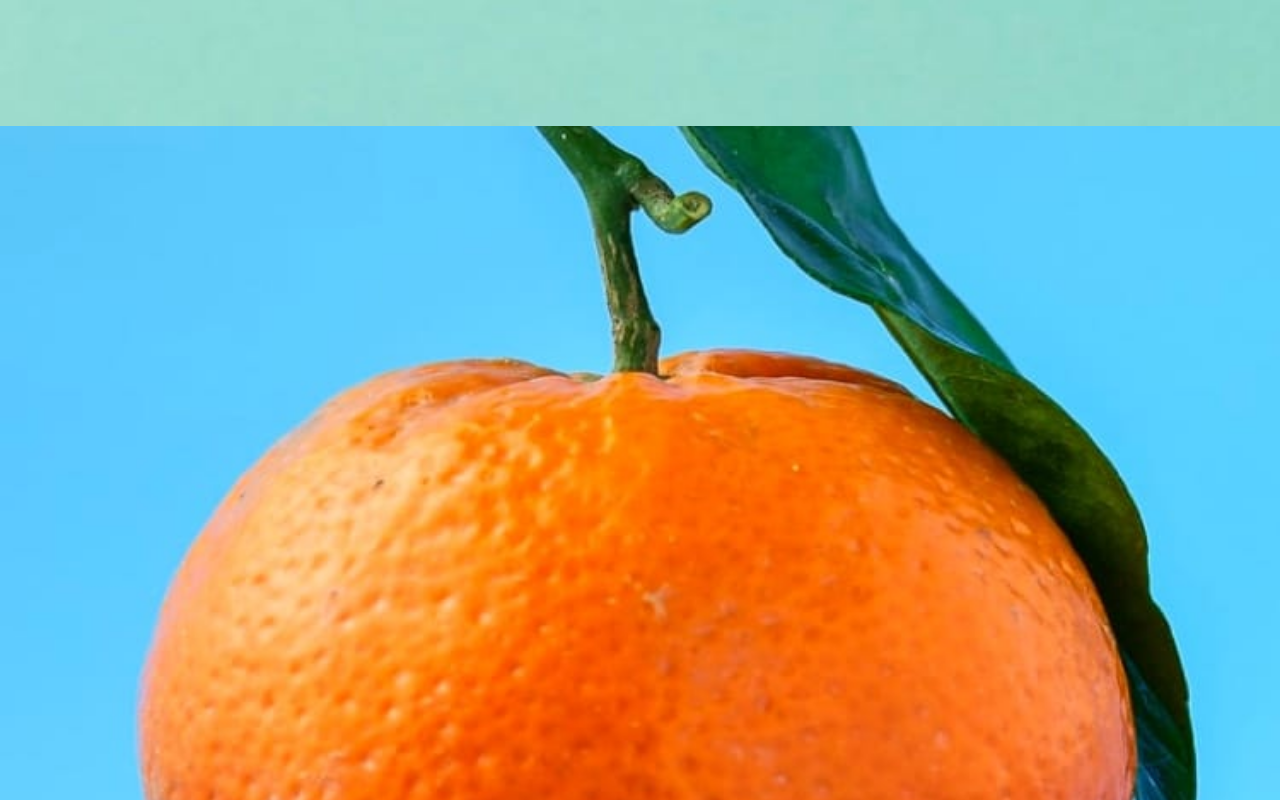
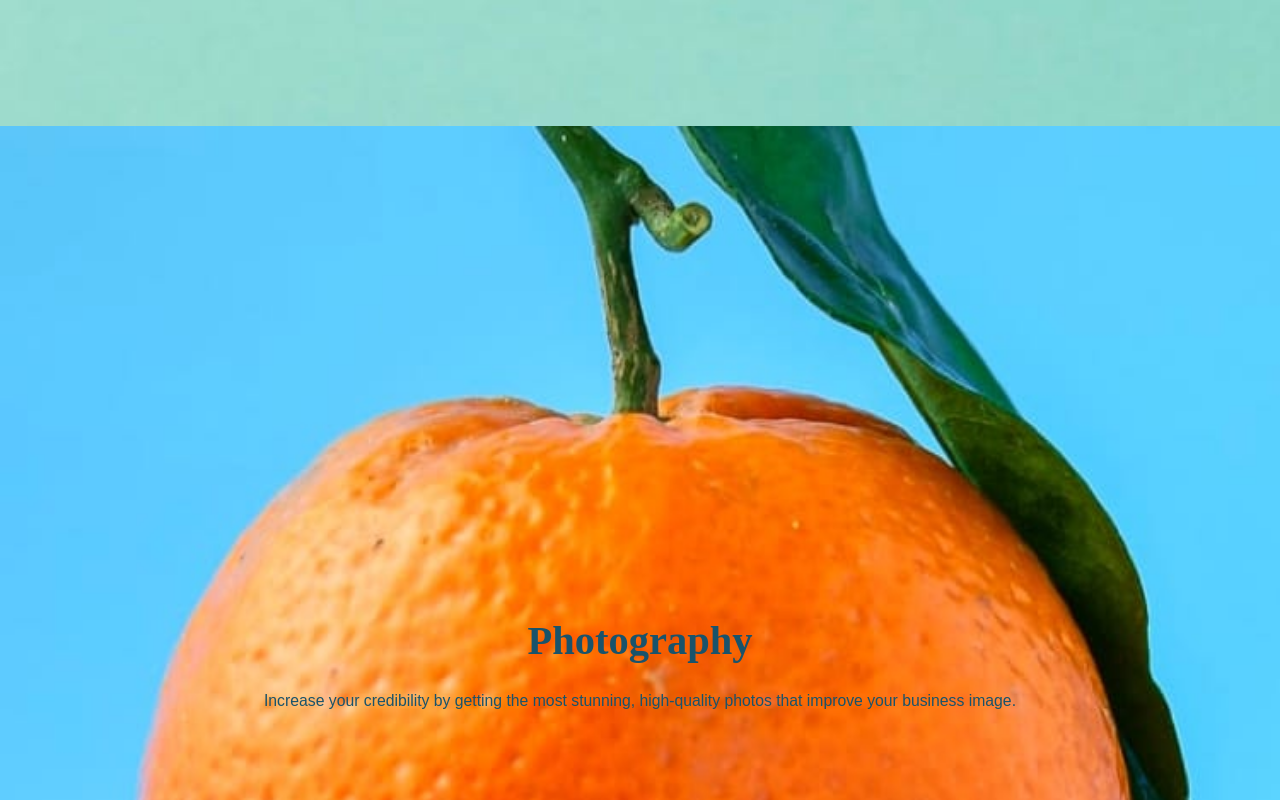
Before and after one commit to MikevPeeren/sunnyside-agency-landing-page, a Next.js app: page / in a window 1280 px wide. Shown: the part 6780-7580 px from the top of the page. Built offline with nearby package versions, Linux system fonts and the light colour scheme.

Commit message:
:recycle: adjusted footer and added text to first image

```diff
--- a/pages/index.tsx
+++ b/pages/index.tsx
@@ -64,14 +64,27 @@ const Home: NextPage = () => {
               layout="responsive"
             />
           </div>
-          <div className="w-full">
+          <div className="w-full relative text-center h-[675px]">
+            <div className="absolute w-full">
               <Image
                 src="/mobile/image-photography.jpg"
                 alt="header image"
                 width={100}
-              height={150}
+                height={175}
                 layout="responsive"
               />
+            </div>
+            <div className="absolute left-1/2 bottom-0 w-full -translate-x-1/2 -translate-y-1/2">
+              <div className="flex flex-col justify-between">
+                <h1 className="font-fraunces font-black text-4xl text-dark-blue">
+                  Photography
+                </h1>
+                <p className="m-6 text-sm font-barlow text-dark-blue">
+                  Increase your credibility by getting the most stunning,
+                  high-quality photos that improve your business image.
+                </p>
+              </div>
+            </div>
           </div>
           <Testimonials />
           <div className="flex flex-row w-full">
@@ -115,9 +128,10 @@ const Home: NextPage = () => {
             </div>
           </div>
           <div className="bg-dark-moderate-cyan h-72 flex flex-col align-center justify-center text-center">
-            <h1 className="lowercase font-barlow text-2xl">Sunnyside</h1>
-            <h1 className="lowercase font-fraunces text-2xl">Sunnyside</h1>
-            <div className="flex flex-row m-6 my-8 justify-between align-center">
+            <h1 className="lowercase font-barlow font-black text-4xl text-dark-desaturated-cyan">
+              Sunnyside
+            </h1>
+            <div className="flex flex-row m-6 my-8 justify-between align-center text-dark-desaturated-cyan">
               <span>About</span>
               <span>Services</span>
               <span>Projects</span>
```
Lines whose indentation alone changed are shown as unchanged.
